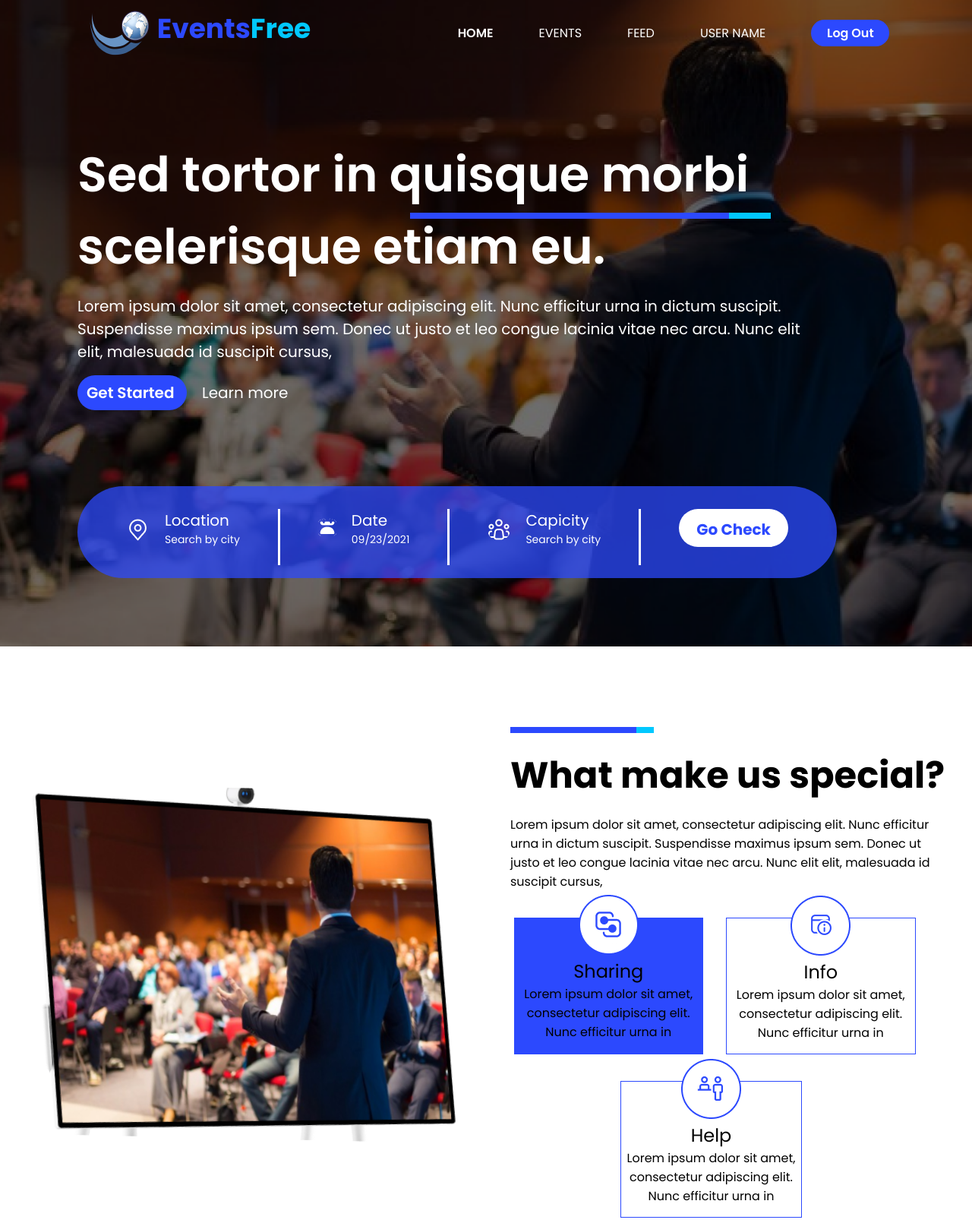
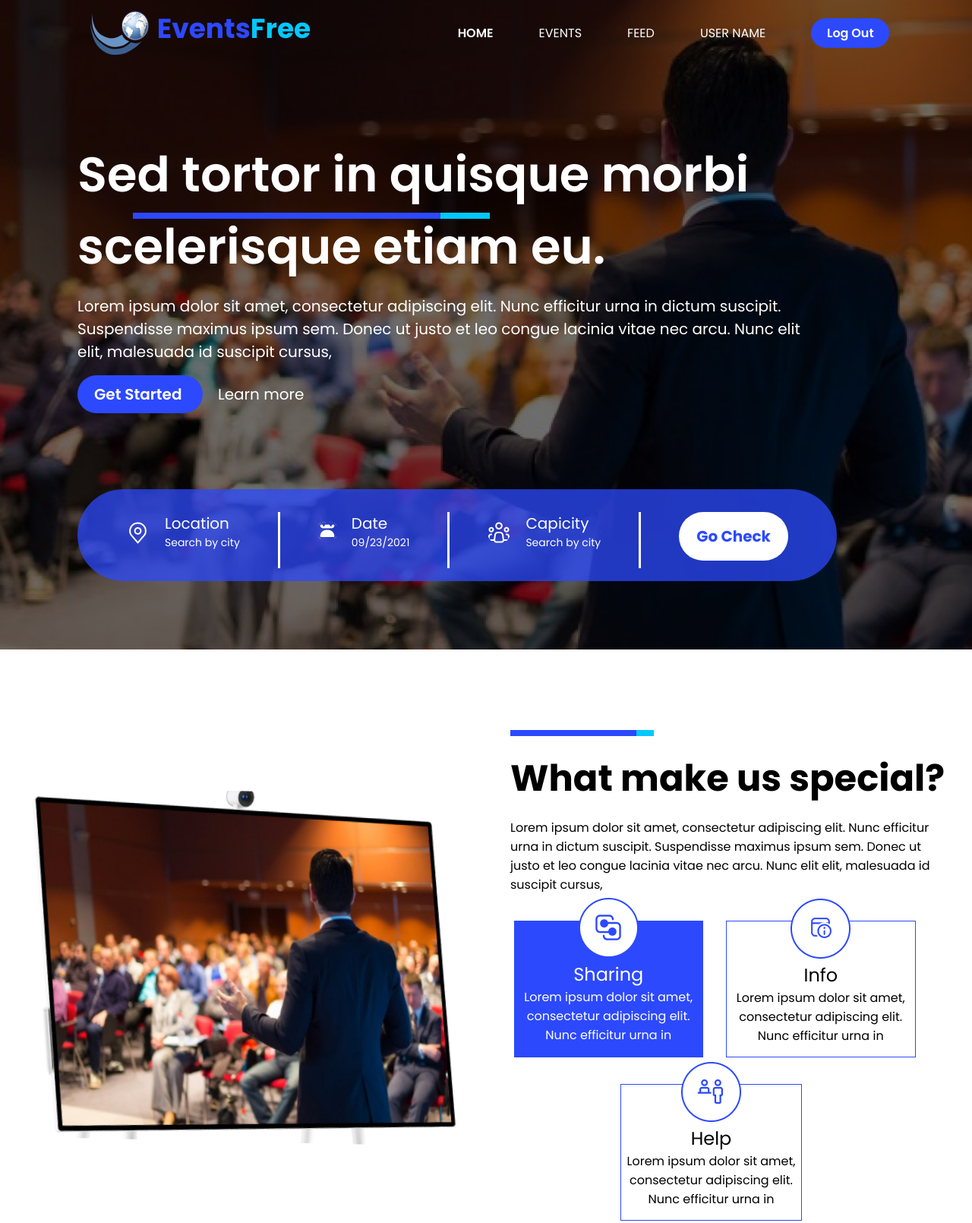
Before and after one commit to Himanshu72060/front-start, a plain HTML site: page index.html in a window 1280 px wide. Shown: the top 1610 px of the page at 76% size. Drawn offline with Linux system fonts and the light colour scheme.

Commit message:
new chnge

```diff
--- a/assets/css/style.css
+++ b/assets/css/style.css
@@ -139,6 +139,9 @@
 }
 .text2-clr {
   color: #01c8ff;
+}
+.text-clr-blue {
+  background: #2d3cae;
 }
 .text3-clr {
   color: #ffffff;
@@ -299,18 +302,18 @@
   border: 1px solid #2c49fe;
 }
 .btn2 {
-  padding: 5px 18px;
+  padding: 7px 18px;
   gap: 10px;
   width: 103px;
-  height: 35px;
+  height: 39px;
   background: #2c49fe;
   border-radius: 50px;
 }
 .btn3 {
-  padding: 8px 12px;
+  padding: 10px 22px;
   gap: 10px;
-  width: 144px;
-  height: 46px;
+  width: 165px;
+  height: 50px;
   background: #2c49fe;
   border-radius: 50px;
 }
@@ -326,9 +329,8 @@
 }
 .btn5 {
   padding: 12px 10px;
-  gap: 10px;
-  width: 170px;
-  height: 50px;
+  width: 191px;
+  height: 64px;
   background: #ffffff;
   border-radius: 50px;
   border: none;
@@ -373,10 +375,10 @@
 .line::after {
   content: "";
   height: 8px;
-  width: 420px;
+  width: 405px;
   background-color: #2c49fe;
   position: absolute;
-  right: 320px;
+  right: 700px;
   top: 280px;
 }
 .line::before {
@@ -385,7 +387,7 @@
   width: 70px;
   background-color: #01c8ff;
   position: absolute;
-  right: 265px;
+  right: 635px;
   top: 280px;
 }
 .gap-20 {
--- a/index.html
+++ b/index.html
@@ -129,8 +129,8 @@
           <div class="d-flex gap margin-l-r1">
             <div class="bg-clr1 text-aln mt-16 margin-top-35">
               <img class="margin-t" src="./assets/image/circle.png" alt="#" />
-              <h3 class="f-family fw-500 fs-24">Sharing</h3>
-              <p class="f-family fw-400 fs-16 mb-15">
+              <h3 class="f-family fw-500 fs-24 text4-clr">Sharing</h3>
+              <p class="f-family fw-400 fs-16 mb-15 text4-clr">
                 Lorem ipsum dolor sit amet, consectetur adipiscing elit. Nunc
                 efficitur urna in
               </p>
```
